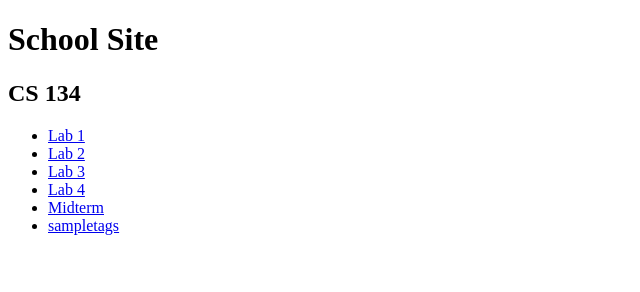
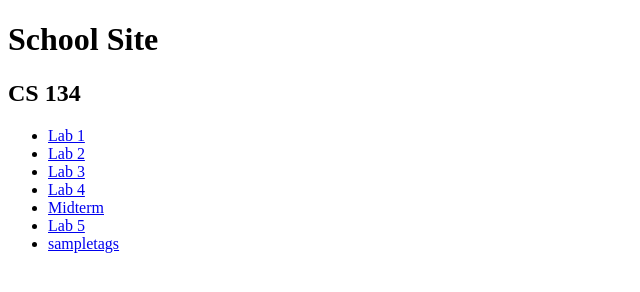
Before and after one commit to BBrav0/SchoolSite, a website: page public/index.html in a window 1280 px wide. Shown: the whole page, without its empty margins (0-640 px from the left). Drawn offline with Linux system fonts and the light colour scheme.

Commit message:
Update index.html

```diff
--- a/public/index.html
+++ b/public/index.html
@@ -13,6 +13,7 @@
         <li><a href="CS 134/Lab 3/Lab3.html">Lab 3</a></li>
         <li><a href="CS 134/Lab 4/townhall3/index.html">Lab 4</a></li>
         <li><a href="CS 134/Midterm/index.html">Midterm</a></li>
+        <li><a href="CS 134/Lab 5/form.html">Lab 5</a></li>
         <li><a href="CS 134/sampletags.html">sampletags</a></li>
 
     </ul>
```
